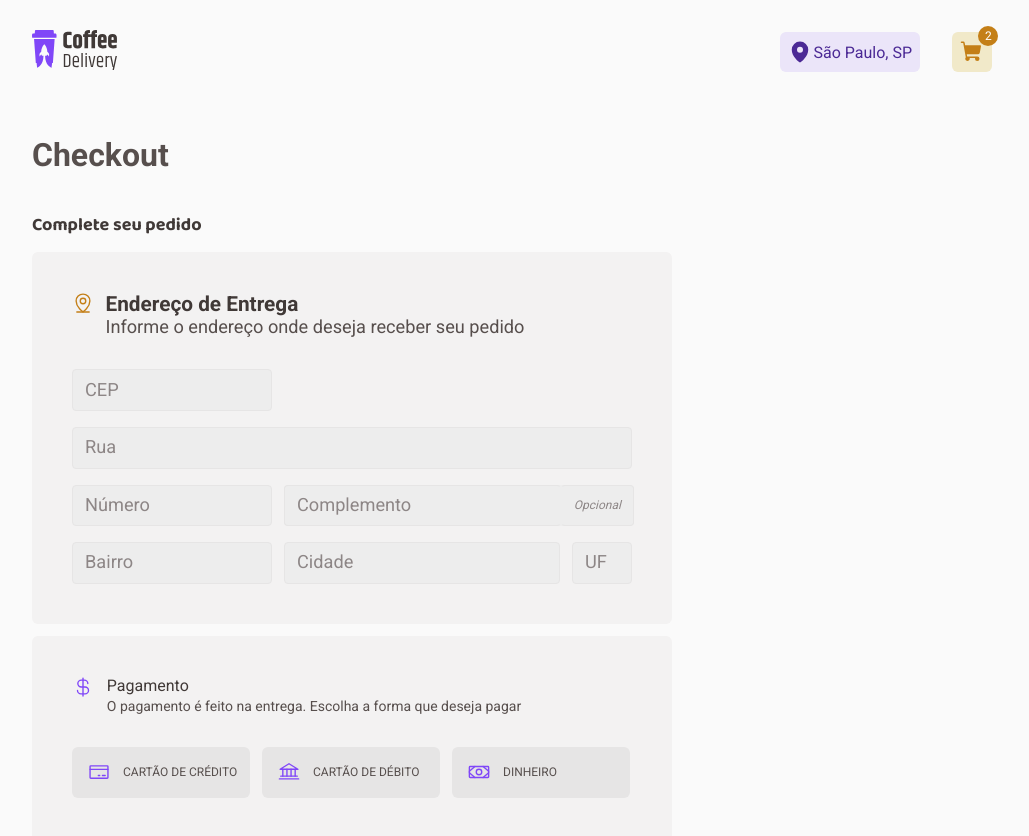
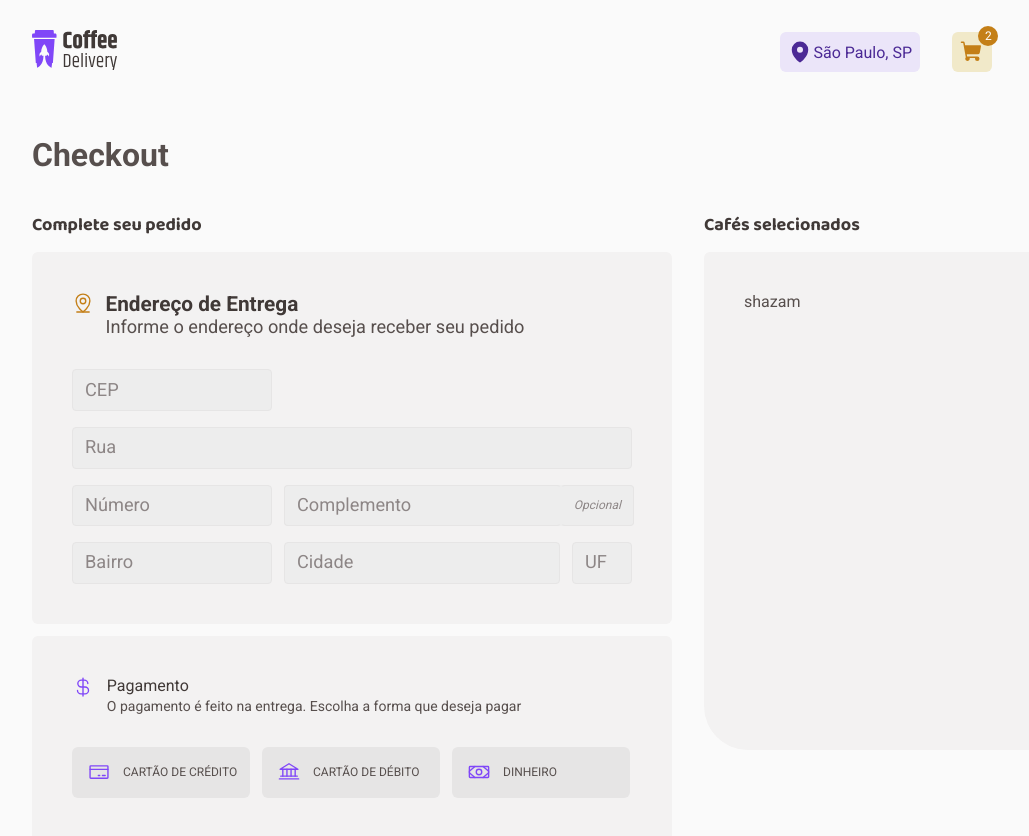
Before and after one commit to alisson-amaral-silva/coffee-delivery, a React (Vite) app: page /checkout in a window 1280 px wide. Shown: the top 836 px of the page, without its empty margins (128-1157 px from the left). Built offline with nearby package versions, Linux system fonts and the light colour scheme.

Commit message:
remoção de componente nao utilizado, wip componente de cafes selecionados

```diff
--- a/src/pages/Checkout/components/OrderForm/index.tsx
+++ b/src/pages/Checkout/components/OrderForm/index.tsx
@@ -1,6 +1,5 @@
 import { MapPinLine } from 'phosphor-react'
 import {
-  OrderWrapper,
   HeaderWrapper,
   Heading,
   FormWrapper,
@@ -16,7 +15,7 @@ import {
 
 export function OrderForm() {
   return (
-    <OrderWrapper>
+    <>
       <Heading>Complete seu pedido</Heading>
       <FormWrapper>
         <HeaderWrapper>
@@ -45,6 +44,6 @@ export function OrderForm() {
           </BaseInputWrapper>
         </InputWrapper>
       </FormWrapper>
-    </OrderWrapper>
+    </>
   )
 }
--- a/src/pages/Checkout/components/OrderForm/styles.ts
+++ b/src/pages/Checkout/components/OrderForm/styles.ts
@@ -1,8 +1,6 @@
 import styled from 'styled-components'
 
-export const OrderWrapper = styled.div`
-  margin-top: 2.5rem;
-`
+
 export const HeaderWrapper = styled.div`
   display: flex;
   gap: 0.715rem;
@@ -29,7 +27,7 @@ export const FormWrapper = styled.div`
   }
 `
 
-export const FormTitle = styled.h2`
+export const FormTitle = styled.h3`
   font-size: 1rem;
   color: ${(props) => props.theme['base-subtitle']};
   font-size: 1.3rem;
--- /dev/null
+++ b/src/pages/Checkout/components/OrderedItems/index.tsx
@@ -0,0 +1,12 @@
+import { Container, Heading } from './styles'
+
+export function OrderedItems() {
+  return (
+    <>
+      <Heading>Cafés selecionados</Heading>
+      <Container>
+        shazam
+      </Container>
+    </>
+  )
+}
--- /dev/null
+++ b/src/pages/Checkout/components/OrderedItems/styles.ts
@@ -0,0 +1,18 @@
+import styled from 'styled-components'
+
+export const Heading = styled.h2`
+  font-family: 'Baloo 2';
+  font-weight: 700;
+  font-size: 1.125rem;
+  color: ${(props) => props.theme['base-subtitle']};
+  line-height: 1.463rem;
+`
+
+export const Container = styled.div`
+  background: ${(props) => props.theme['base-card']};
+  border-radius: 6px 44px;
+  width: 28rem;
+  height: 31.125rem;
+  padding: 2.5rem;
+  margin-top: 0.938rem;
+`
--- a/src/pages/Checkout/components/PaymentMethod/index.tsx
+++ b/src/pages/Checkout/components/PaymentMethod/index.tsx
@@ -1,51 +1,70 @@
-import { Bank, CreditCard, CurrencyDollar, Money } from 'phosphor-react'
+import { ReactNode } from 'react'
 import {
-  HeadingWrapper,
-  PaymentMethodWrapper,
+  Container,
+  DescriptionWrapper,
+  Icon,
+  InputWrapper,
   PaymentTypeWrapper,
+  Header,
+  Title,
   Subtitle,
-  Title,
+  TitleContainer,
+  SpanWrapper
 } from './styles'
-import { PaymentType } from '../PaymentType'
+import { CurrencyDollar, Bank, CreditCard, Money } from 'phosphor-react'
+
+interface PaymentTypeProps {
+  icon: ReactNode
+  description: string
+  name: string
+}
 
 export function PaymentMethod() {
-  const PaymentList = [
+  const paymentTypeList = [
     {
-      icon: <CreditCard size={16} />,
-      paymentType: 'Cartão de crédito',
+      icon: <CreditCard size={22} />,
+      description: 'Cartão de Crédito',
+      name: 'payment-radio',
     },
     {
-      icon: <Bank size={16} />,
-      paymentType: 'Cartão de débito',
+      icon: <Bank size={22} />,
+      description: 'Cartão de Débito',
+      name: 'payment-radio',
     },
     {
-      icon: <Money size={16} />,
-      paymentType: 'Dinheiro',
+      icon: <Money size={22} />,
+      description: 'Dinheiro',
+      name: 'payment-radio',
     },
   ]
-
   return (
-    <PaymentMethodWrapper>
-      <HeadingWrapper>
+    <Container>
+      <Header>
         <CurrencyDollar size={22} />
-        <div>
+        <TitleContainer>
           <Title>Pagamento</Title>
           <Subtitle>
             O pagamento é feito na entrega. Escolha a forma que deseja pagar
           </Subtitle>
-        </div>
-      </HeadingWrapper>
+        </TitleContainer>
+      </Header>
       <PaymentTypeWrapper>
-        {PaymentList.map((payment) => {
+        {paymentTypeList.map((payment) => {
           return (
-            <PaymentType
-              key={payment.paymentType}
-              icon={payment.icon}
-              description={payment.paymentType}
-            />
+            <>
+              <InputWrapper
+                id={payment.description}
+                name={payment.name}
+                type="radio"
+              />
+              <DescriptionWrapper htmlFor={payment.description}>
+                {payment.icon && payment.icon}
+                <SpanWrapper>{payment.description}</SpanWrapper>
+              </DescriptionWrapper>
+            </>
           )
         })}
       </PaymentTypeWrapper>
-    </PaymentMethodWrapper>
+    </Container>
   )
 }
--- a/src/pages/Checkout/components/PaymentMethod/styles.ts
+++ b/src/pages/Checkout/components/PaymentMethod/styles.ts
@@ -1,22 +1,29 @@
 import styled from 'styled-components'
 
-export const PaymentMethodWrapper = styled.div`
+export const Container = styled.div`
   background: ${(props) => props.theme['base-card']};
   padding: 2.5rem;
+  width: 40rem;
+  height: 12.938rem;
   margin-top: 0.75rem;
+  border-radius: 6px;
 `
 
-export const HeadingWrapper = styled.div`
-display flex;
-gap: 0.75rem;
+export const Header = styled.div`
+  display: flex;
+  gap: 0.8rem;
 
-svg {
+  svg {
     color: ${(props) => props.theme['purple']};
-}
-
+  }
 `
 
-export const Title = styled.h3`
+export const TitleContainer = styled.div`
+  display: flex;
+  flex-direction: column;
+`
+
+export const Title = styled.span`
   font-size: 1rem;
   line-height: 1.3rem;
   color: ${(props) => props.theme['base-subtitle']};
@@ -24,10 +31,56 @@ export const Title = styled.h3`
 
 export const Subtitle = styled.span`
   font-size: 0.875rem;
+  line-height: 1.138rem;
   color: ${(props) => props.theme['base-text']};
-  line-height: 1.138rem;
 `
 
 export const PaymentTypeWrapper = styled.div`
-  margin-top: 0.75rem;
+  display: flex;
+  gap: 0.75rem;
+  margin-top: 2rem;
 `
+
+export const InputWrapper = styled.input`
+  display: none;
+  border-radius: 6px;
+  cursor: pointer;
+  &:checked + label {
+    border: solid 1px ${(props) => props.theme['purple']};
+    background: ${(props) => props.theme['purple-light']};
+  }
+`
+
+export const DescriptionWrapper = styled.label`
+  background: ${(props) => props.theme['base-button']};
+
+  cursor: pointer;
+
+  width: 11.125rem;
+  height: 3.188rem;
+  border-radius: 6px;
+
+  display: flex;
+  align-items: center;
+  gap: 0.813rem;
+  padding: 1rem 0.6rem 1rem 1rem;
+
+  svg {
+    color: ${(props) => props.theme['purple']};
+  }
+
+  &:hover {
+    background: ${(props) => props.theme['base-hover']};
+  }
+`
+export const SpanWrapper = styled.span`
+
+text-transform: uppercase;
+  font-size: 0.75rem;
+  color: ${(props) => props.theme['base-text']};
+`
+
+export const Icon = styled.div`
+  width: 1rem;
+  height: 1rem;
+`
--- a/src/pages/Checkout/components/PaymentType/index.tsx
+++ /dev/null
@@ -1,70 +0,0 @@
-import { ReactNode } from 'react'
-import {
-  Container,
-  DescriptionWrapper,
-  Icon,
-  InputWrapper,
-  PaymentTypeWrapper,
-  Header,
-  Title,
-  Subtitle,
-  TitleContainer,
-  SpanWrapper
-} from './styles'
-import { CurrencyDollar, Bank, CreditCard, Money } from 'phosphor-react'
-
-interface PaymentTypeProps {
-  icon: ReactNode
-  description: string
-  name: string
-}
-
-export function PaymentType() {
-  const paymentTypeList = [
-    {
-      icon: <CreditCard size={22} />,
-      description: 'Cartão de Crédito',
-      name: 'payment-radio',
-    },
-    {
-      icon: <Bank size={22} />,
-      description: 'Cartão de Débito',
-      name: 'payment-radio',
-    },
-    {
-      icon: <Money size={22} />,
-      description: 'Dinheiro',
-      name: 'payment-radio',
-    },
-  ]
-  return (
-    <Container>
-      <Header>
-        <CurrencyDollar size={22} />
-        <TitleContainer>
-          <Title>Pagamento</Title>
-          <Subtitle>
-            O pagamento é feito na entrega. Escolha a forma que deseja pagar
-          </Subtitle>
-        </TitleContainer>
-      </Header>
-      <PaymentTypeWrapper>
-        {paymentTypeList.map((payment) => {
-          return (
-            <>
-              <InputWrapper
-                id={payment.description}
-                name={payment.name}
-                type="radio"
-              />
-              <DescriptionWrapper htmlFor={payment.description}>
-                {payment.icon && payment.icon}
-                <SpanWrapper>{payment.description}</SpanWrapper>
-              </DescriptionWrapper>
-            </>
-          )
-        })}
-      </PaymentTypeWrapper>
-    </Container>
-  )
-}
--- a/src/pages/Checkout/components/PaymentType/styles.ts
+++ /dev/null
@@ -1,86 +0,0 @@
-import styled from 'styled-components'
-
-export const Container = styled.div`
-  background: ${(props) => props.theme['base-card']};
-  padding: 2.5rem;
-  width: 40rem;
-  height: 12.938rem;
-  margin-top: 0.75rem;
-  border-radius: 6px;
-`
-
-export const Header = styled.div`
-  display: flex;
-  gap: 0.8rem;
-
-  svg {
-    color: ${(props) => props.theme['purple']};
-  }
-`
-
-export const TitleContainer = styled.div`
-  display: flex;
-  flex-direction: column;
-`
-
-export const Title = styled.span`
-  font-size: 1rem;
-  line-height: 1.3rem;
-  color: ${(props) => props.theme['base-subtitle']};
-`
-
-export const Subtitle = styled.span`
-  font-size: 0.875rem;
-  line-height: 1.138rem;
-  color: ${(props) => props.theme['base-text']};
-`
-
-export const PaymentTypeWrapper = styled.div`
-  display: flex;
-  gap: 0.75rem;
-  margin-top: 2rem;
-`
-
-export const InputWrapper = styled.input`
-  display: none;
-  border-radius: 6px;
-  cursor: pointer;
-  &:checked + label {
-    border: solid 1px ${(props) => props.theme['purple']};
-    background: ${(props) => props.theme['purple-light']};
-  }
-`
-
-export const DescriptionWrapper = styled.label`
-  background: ${(props) => props.theme['base-button']};
-
-  cursor: pointer;
-
-  width: 11.125rem;
-  height: 3.188rem;
-  border-radius: 6px;
-
-  display: flex;
-  align-items: center;
-  gap: 0.813rem;
-  padding: 1rem 0.6rem 1rem 1rem;
-
-  svg {
-    color: ${(props) => props.theme['purple']};
-  }
-
-  &:hover {
-    background: ${(props) => props.theme['base-hover']};
-  }
-`
-export const SpanWrapper = styled.span`
-
-text-transform: uppercase;
-  font-size: 0.75rem;
-  color: ${(props) => props.theme['base-text']};
-`
-
-export const Icon = styled.div`
-  width: 1rem;
-  height: 1rem;
-`
--- a/src/pages/Checkout/index.tsx
+++ b/src/pages/Checkout/index.tsx
@@ -1,13 +1,22 @@
 import { OrderForm } from './components/OrderForm'
-import { PaymentType } from './components/PaymentType'
+import { OrderedItems } from './components/OrderedItems'
+import { PaymentMethod } from './components/PaymentMethod'
+import { Container } from './styles'
 
 export function Checkout() {
   return (
     <>
       <h1>Checkout</h1>
-      <OrderForm />
+      <Container>
+        <div>
+          <OrderForm />
+          <PaymentMethod />
+        </div>
 
-      <PaymentType />
+        <div>
+          <OrderedItems />
+        </div>
+      </Container>
     </>
   )
 }
--- /dev/null
+++ b/src/pages/Checkout/styles.ts
@@ -0,0 +1,7 @@
+import styled from 'styled-components'
+
+export const Container = styled.div`
+  margin-top: 2.5rem;
+  display: flex;
+  gap: 2rem;
+`
```
